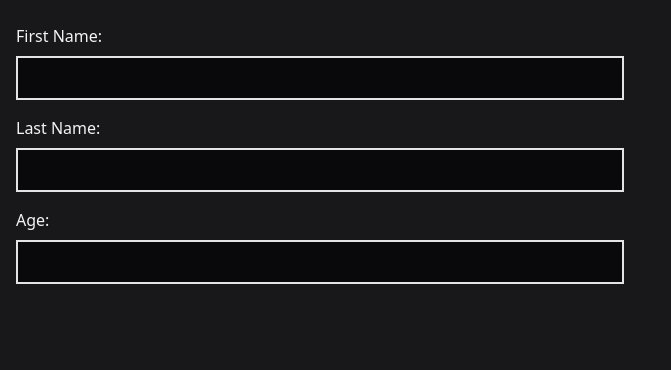
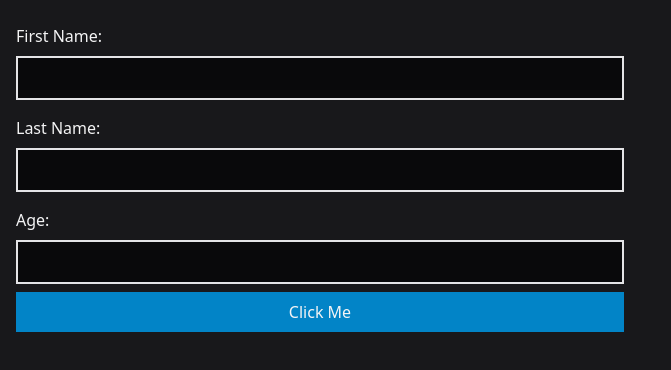
Before and after one commit to SmackSmash/react-ts-adv-comps, a React (Vite) app: page / in a window 1280 px wide. Shown: the top 370 px of the page, without its empty margins (0-671 px from the left). Built offline with nearby package versions, Linux system fonts and the light colour scheme.

Commit message:
Added basic button component

```diff
--- a/src/App.tsx
+++ b/src/App.tsx
@@ -1,3 +1,4 @@
+import Button from './components/Button';
 import Input from './components/Input';
 
 const App = () => {
@@ -6,6 +7,7 @@ const App = () => {
       <Input label='First Name:' id='firstname' type='text' />
       <Input label='Last Name:' id='lastname' type='text' />
       <Input label='Age:' id='age' type='number' />
+      <Button>Click Me</Button>
     </main>
   );
 };
--- /dev/null
+++ b/src/components/Button.tsx
@@ -0,0 +1,11 @@
+import { PropsWithChildren } from 'react';
+
+type ButtonProps = PropsWithChildren;
+
+const Button = ({ children }: ButtonProps) => {
+  return (
+    <button className='bg-sky-600 py-2 hover:bg-sky-500'>{children}</button>
+  );
+};
+
+export default Button;
```
